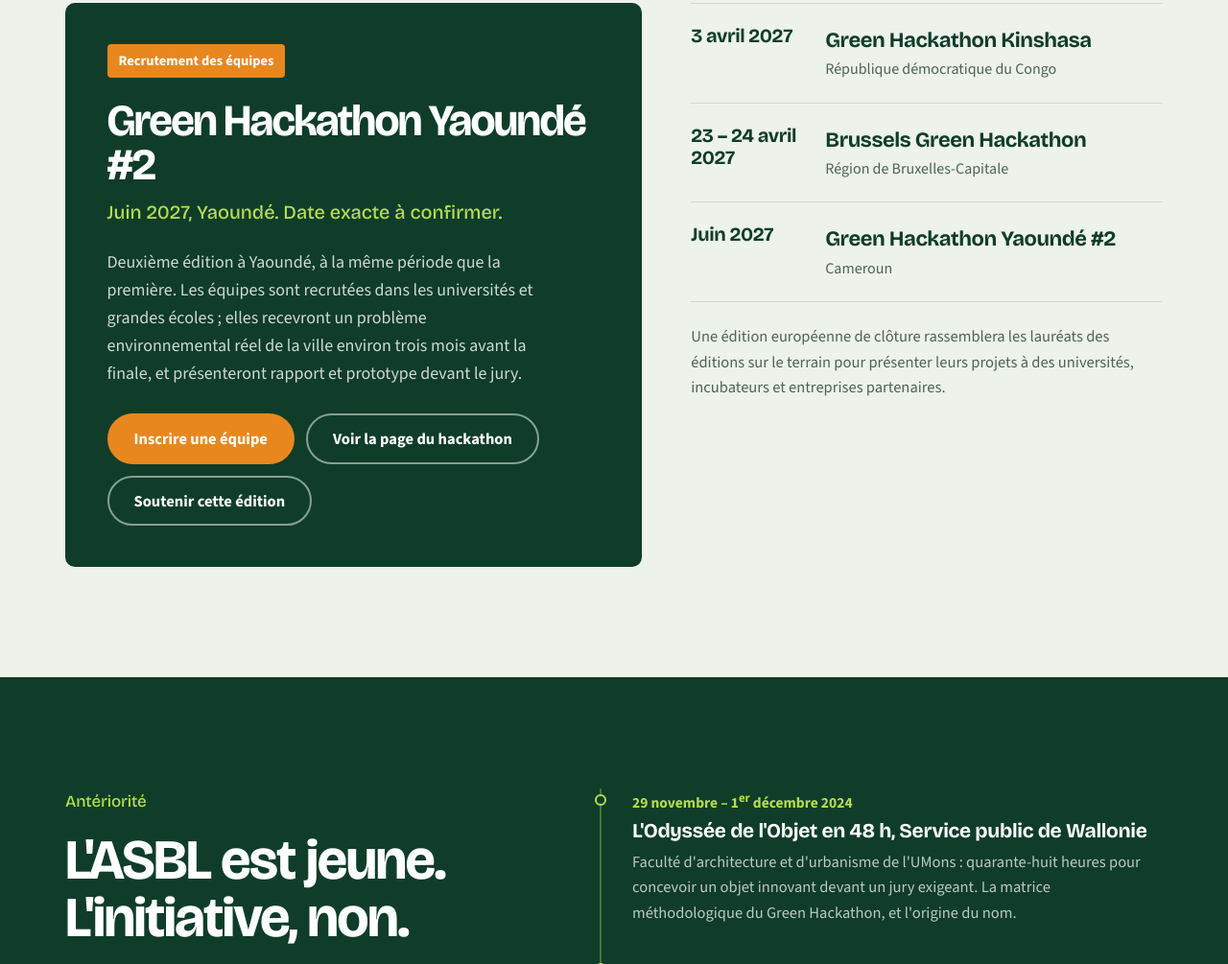
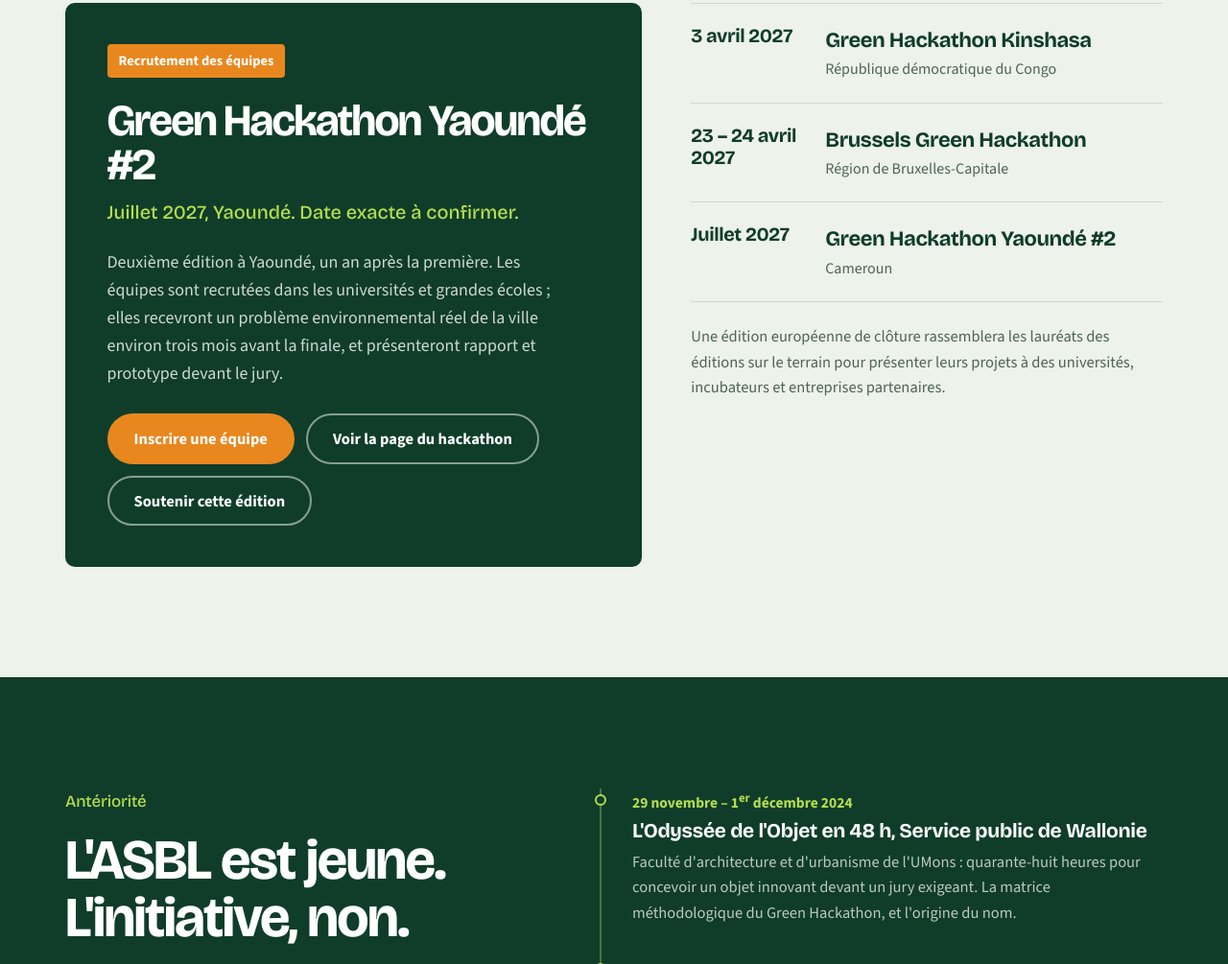
Before and after one commit to ERIC74SONG96/ody-event, a plain HTML site: page index.html in a window 1280 px wide. Shown: the part 6516-7521 px from the top of the page at 96% size. Drawn offline with nearby package versions, Linux system fonts and the light colour scheme.

Commit message:
Accueil : Yaoundé #2 en juillet 2027
a

```diff
--- a/index.html
+++ b/index.html
@@ -495,8 +495,8 @@ a:focus-visible,button:focus-visible{outline:3px solid var(--ochre);outline-offs
       <div class="feature">
         <span class="status">Recrutement des équipes</span>
         <h3>Green Hackathon Yaoundé #2</h3>
-        <p class="when">Juin 2027, Yaoundé. Date exacte à confirmer.</p>
-        <p>Deuxième édition à Yaoundé, à la même période que la première. Les équipes sont recrutées dans les universités et grandes écoles ; elles recevront un problème environnemental réel de la ville environ trois mois avant la finale, et présenteront rapport et prototype devant le jury.</p>
+        <p class="when">Juillet 2027, Yaoundé. Date exacte à confirmer.</p>
+        <p>Deuxième édition à Yaoundé, un an après la première. Les équipes sont recrutées dans les universités et grandes écoles ; elles recevront un problème environnemental réel de la ville environ trois mois avant la finale, et présenteront rapport et prototype devant le jury.</p>
         <div class="cta">
           <a class="btn btn-ochre" href="https://forms.cloud.microsoft/e/PWVp22ZkW8">Inscrire une équipe</a>
           <a class="btn btn-line" href="https://odyssee-env.org/cameroun/hackathon-2027/">Voir la page du hackathon</a>
@@ -507,7 +507,7 @@ a:focus-visible,button:focus-visible{outline:3px solid var(--ochre);outline-offs
         <ol class="dates">
           <li><time datetime="2027-04-03">3 avril 2027</time><span><b>Green Hackathon Kinshasa</b><span>République démocratique du Congo</span></span></li>
           <li><time datetime="2027-04-23">23 – 24 avril 2027</time><span><b>Brussels Green Hackathon</b><span>Région de Bruxelles-Capitale</span></span></li>
-          <li><time datetime="2027-06">Juin 2027</time><span><b>Green Hackathon Yaoundé #2</b><span>Cameroun</span></span></li>
+          <li><time datetime="2027-07">Juillet 2027</time><span><b>Green Hackathon Yaoundé #2</b><span>Cameroun</span></span></li>
         </ol>
         <p class="dates-note">Une édition européenne de clôture rassemblera les lauréats des éditions sur le terrain pour présenter leurs projets à des universités, incubateurs et entreprises partenaires.</p>
       </div>
```
